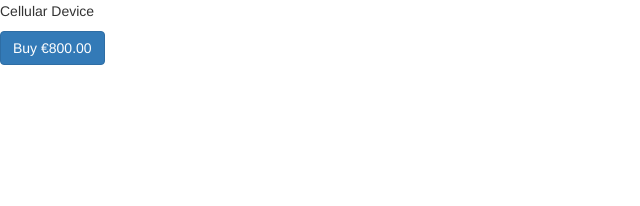
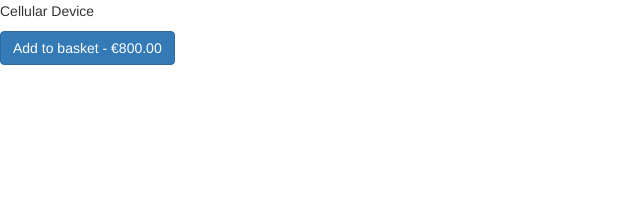
Before and after one commit to olojo-99/Shop-WebApp, a Django app: page /products/1 in a window 1280 px wide. Shown: the part 594-800 px from the top of the page, without its empty margins (0-640 px from the left). Run offline with Django 4.2, Linux system fonts and the light colour scheme; data comes from the database, SQL or seed files in the repository; both versions use the stored data as it was after the commit; some libraries are stand-ins or nearby versions.

Commit message:
editing add to basket and order buttons

```diff
--- a/backend/benshop/templates/basket.html
+++ b/backend/benshop/templates/basket.html
@@ -24,7 +24,7 @@
     </table>
 
     <!-- Only want order option to appear if user has a shopping basket with items in it-->
-    <a href="/order" class="btn btn-primary">Add to basket</a>
+    <a href="/order" class="btn btn-primary">Order</a>
 {% endif %}
 
 {% endblock %}
--- a/backend/benshop/templates/individual_products.html
+++ b/backend/benshop/templates/individual_products.html
@@ -14,6 +14,6 @@
     {{products.description}}
 </p>
 
-<a href="/addbasket/{{products.id}}" class="btn btn-primary">Buy €{{products.price}}</a>
+<a href="/addbasket/{{products.id}}" class="btn btn-primary">Add to basket - €{{products.price}}</a>
 
 {% endblock %}
```
Also changed, not shown: backend/db.sqlite3.
